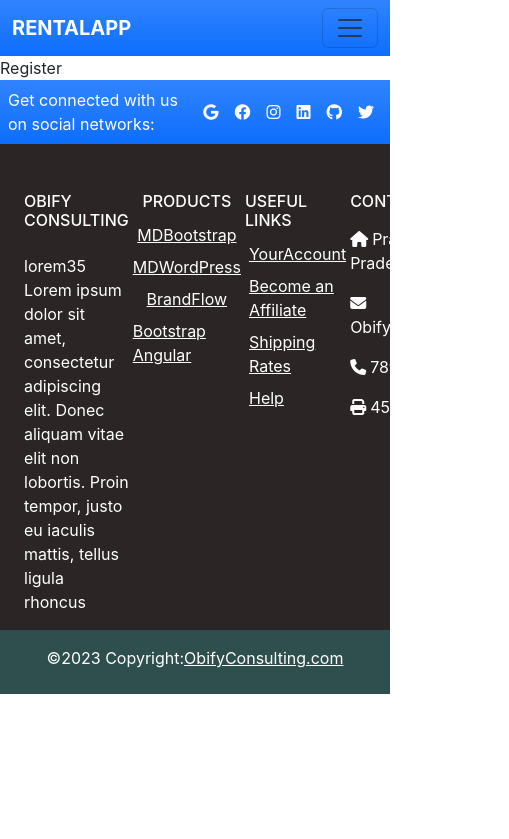
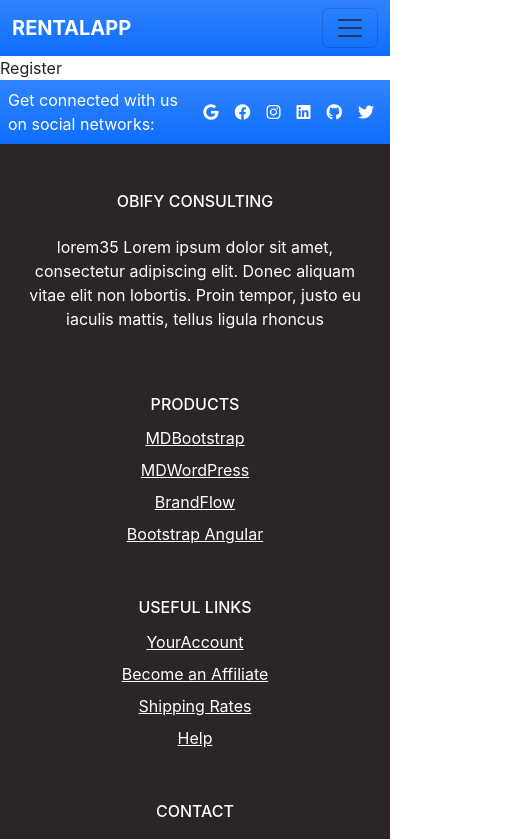
Before and after one commit to dubeyawnish/Rental-App, a React (Create React App) app in the folder frontend/: page /signup in a window 390 px wide. Shown: the top 839 px of the page, 509 px wide, since content can reach past the window. Built offline with nearby package versions, Linux system fonts and the light colour scheme.

Commit message:
Footer responsive

```diff
--- a/frontend/src/Components/Footer/Footer.css
+++ b/frontend/src/Components/Footer/Footer.css
@@ -4,3 +4,16 @@
 .bg-blackish{
     background-color: darkslategray;
 }
+
+@media only screen and (max-width:450px){
+    .footer-center{
+        display: flex;
+        flex-direction: column;
+
+        align-items: center;
+
+    }
+    .text-cen{
+        text-align: center;
+    }
+}
--- a/frontend/src/Components/Footer/Footer.js
+++ b/frontend/src/Components/Footer/Footer.js
@@ -23,15 +23,16 @@ const Footer = () => {
 
             </div>
             <div className='container-fluid text-white bg-greyish  ' style={{ minHeight: '12rem' }}>
-                <div className=' container d-flex'>
+                <div className='container'>
+                <div className=' row   '>
                     <div className='col-lg-3 col-md-3 col-sm-12 '>
                         <div className='mt-5'>
-                            <h6 className='text-uppercase'>Obify Consulting</h6>
+                            <h6 className='footer-center text-uppercase'>Obify Consulting</h6>
 
                         </div>
 
-                        <div className='mt-4'>
-                            <p>lorem35 Lorem ipsum dolor sit amet, consectetur adipiscing elit. Donec aliquam vitae elit non lobortis. Proin tempor, justo eu iaculis mattis, tellus ligula rhoncus </p>
+                        <div className='mt-4 '>
+                            <p className='text-cen'>lorem35 Lorem ipsum dolor sit amet, consectetur adipiscing elit. Donec aliquam vitae elit non lobortis. Proin tempor, justo eu iaculis mattis, tellus ligula rhoncus </p>
                         </div>
 
                     </div>
@@ -53,12 +54,14 @@ const Footer = () => {
                         </div>
 
                     </div>
+
+
                     <div className='col-lg-3 col-md-3 col-sm-12 '>
                         <div className='mt-5 '>
-                            <h6 className='text-uppercase  '>Useful links</h6>
+                            <h6 className=' footer-center text-uppercase  '>Useful links</h6>
 
                         </div>
-                        <div className=" mt-2 d-flex flex-column   ">
+                        <div className=" mt-2 d-flex flex-column footer-center  ">
                             <a className="text-white p-1" href="">YourAccount</a>
                             <a className="text-white p-1" href="">Become an Affiliate</a>
                             <a className="text-white p-1" href="">Shipping Rates</a>
@@ -68,12 +71,14 @@ const Footer = () => {
                         </div>
 
                     </div>
+
+
                     <div className='col-lg-3 col-md-3 col-sm-12 '>
                         <div className='mt-5  '>
-                            <h6 className='text-uppercase  '>Contact</h6>
+                            <h6 className='text-uppercase text-cen '>Contact</h6>
 
                         </div>
-                        <div className='mt-3'>
+                        <div className='mt-3 footer-center'>
                             <p ><i class="me-1 fa-solid fa-house"></i>Prayagraj , Uttar Pradesh 211002</p>
                             <p><i class="me-1 fa-solid fa-envelope"></i>ObifyConsulting.com</p>
                             <p><i class="me-1 fa-solid fa-phone"></i>7894562845</p>
@@ -83,6 +88,7 @@ const Footer = () => {
 
                     </div>
 
+                </div>
                 </div>
 
             </div>
```
